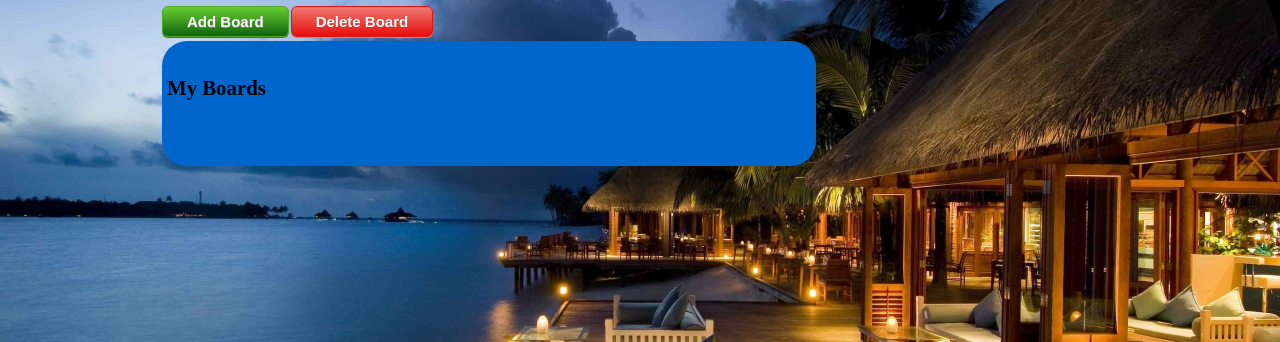
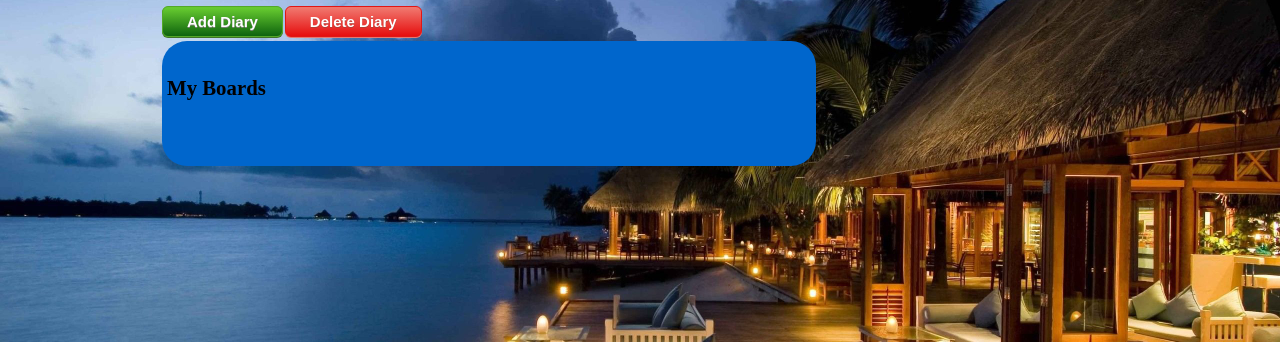
Before and after one commit to AmanMahato/goNYU, a PHP site: page /goNYU/views/my_boards.php in a window 1280 px wide. Shown: the part 170-512 px from the top of the page. Run offline with PHP 8.4, Linux system fonts and the light colour scheme; the visitor is signed in with stand-in values (Sample User, id 1); data comes from the database, SQL or seed files in the repository; data that the repository does not hold is empty.

Commit message:
Version 1.3

```diff
--- a/js/custom.js
+++ b/js/custom.js
@@ -32,7 +32,7 @@ function makepin (pin,user_id){
 		pintext += "<div><button class='unpin' style='text-align:right;' id='"+pin.pin_id+"unpin' value=''/></div>";
 	}
 	pintext += "</td></tr>";
-	pintext += "	<tr><td  colspan='4' style='text-align:center;'><a><img id='"+pin.pin_id+"pin_pic' src='/impressions/images/"+pin.fpath+"' /></a></td></tr>";
+	pintext += "	<tr><td  colspan='4' style='text-align:center;'><a><img id='"+pin.pin_id+"pin_pic' src='/goNYU/images/"+pin.fpath+"' /></a></td></tr>";
 	pintext += "	<tr><td style='width:25%'><b>Description: </b></td>";
 	pintext += "	<td style='text-align:left;'><p id='"+pin.pin_id+"pin_desc'>"+pin.description+"</p></td></tr>";
 	pintext += "	<tr><td><b>Tags: </b></td>";
@@ -83,7 +83,7 @@ function loadPins($pins,post_vars,user_id){
 			}
 		$(".show-pin").click(function(){
 
-			$("#temp").html("<form id='view_pin' action='/impressions/views/view_pin.php' method='post' hidden> \
+			$("#temp").html("<form id='view_pin' action='/goNYU/views/view_pin.php' method='post' hidden> \
 								<input type='text' name='pin_id'> \
 							</form>");
 			$("#view_pin").find("input").val($(this).attr("id"));
@@ -177,7 +177,7 @@ $.post("../php/show_pins.php", {
 	}, function(data) {
 			var pin = jQuery.parseJSON(data[0]);
 			$("#pin_title").html(pin.title);
-			$("#pin_pic").attr("src","/impressions/images/"+pin.fpath);
+			$("#pin_pic").attr("src","/goNYU/images/"+pin.fpath);
 
 
 			$("#pin_desc").html(pin.description);
@@ -234,7 +234,6 @@ function loadComments($comment_list){
 				// refresh comments
 	$.post("../php/show_comments.php", {view_mode:"pin", pin_id:pin_id}
 		, function(data) {
-
 		$comment_list.html("");
 		for (var i = 0; i < data.length; i++) {
 			var comment = jQuery.parseJSON(data[i]);
@@ -259,9 +258,6 @@ function loadStreams ($streams,$streams_desc,$delete_stream) {
 			$delete_stream.append("<option value='"+stream.stream_id+"'>"+stream.name+"</option>");
 		}
 		$(".stream").zinoTooltip({follow: true});
-/*			$(".stream").mouseover(function() {
-			$("#show_desc").html($("#"+$(this).attr("id")+"_desc").html());
-		});*/
 		$(".stream").mouseout(function() {
 			$("#show_desc").html("");
 		});
--- a/views/my_boards.php
+++ b/views/my_boards.php
@@ -115,24 +115,23 @@ $("#menu_pins").click(function(){
 	</h1>
 </header>
 <form class="toggle_menu" id="toggle_pins">
-	<a href="/goNYU/views/my_pins.php" class="addbutton menu_button" id="menu_my_pins">My Pins</a>
-	<a href="/goNYU/views/all_pins.php" class="addbutton menu_button" id="menu_search_pins">Search Pins</a>
+	<a href="/goNYU/views/my_pins.php" class="addbutton menu_button" id="menu_my_pins">My Photos</a>
+	<a href="/goNYU/views/all_pins.php" class="addbutton menu_button" id="menu_search_pins">Search Photos</a>
 </form>
 <form class="toggle_menu" id="toggle_boards">
-	<a href="/goNYU/views/my_boards.php" class="addbutton menu_button" id="menu_my_boards">My Boards</a>
-	<a href="/goNYU/views/all_boards.php" class="addbutton menu_button" id="menu_search_boards">Search Boards</a>
-</form>			<!-- <div style="text-align:left;"> -->
+	<a href="/goNYU/views/my_boards.php" class="addbutton menu_button" id="menu_my_boards">My Diary</a>
+	<a href="/goNYU/views/all_boards.php" class="addbutton menu_button" id="menu_search_boards">Search Diary</a>
+</form>
 		<table stlyle="width=100%">
 			<tr>
-				<td><button class="toggle_add togglebar addbutton" style="text-align:left;">Add Board</button></td>
-				<td><button class="toggle_delete togglebar removebutton" style="text-align:left;">Delete Board</button></td>
+				<td><button class="toggle_add togglebar addbutton" style="text-align:left;">Add Diary</button></td>
+				<td><button class="toggle_delete togglebar removebutton" style="text-align:left;">Delete Diary</button></td>
 			</tr>
 		</table>
-
 			<form id="add_board" class="toggleform">
 				<table border=1>
 					<tr>
-						<td><label>Board Name</label></td><td><input type="text" name="name"/></td>
+						<td><label>Diary Name</label></td><td><input type="text" name="name"/></td>
 					</tr>
 					<tr>
 						<td style="vertical-align:middle;"><label>Description</label></td><td><textarea name="description"></textarea></td>
@@ -156,7 +155,7 @@ $("#menu_pins").click(function(){
 			<form id="delete_board" class="toggleform">
 				<table border=1>
 					<tr>
-						<td><label>Board Name</label></td><td><select name="board_name" id="delete_board_name"/></td>
+						<td><label>Diary Name</label></td><td><select name="board_name" id="delete_board_name"/></td>
 					</tr>
 					<tr>
 						<td style="vertical-align:middle;"><label>Description</label></td><td><textarea name="description" disabled></textarea></td>
--- a/views/user_profile.php
+++ b/views/user_profile.php
@@ -224,7 +224,7 @@ C;
 echo $C;
 echo $B;
 	{
-	echo '<br/><h2>Here are your notifications:</h2>';
+	echo '<br/><h2 style="color:green;">Here are your notifications:</h2>';
 	echo '<hr>';
 	$result = friend_requests($_SESSION['uname'], $errmsg);
 	if($result == FALSE)
--- a/views/view_pin.php
+++ b/views/view_pin.php
@@ -110,7 +110,7 @@ $user_id = isset($_SESSION['uname'])?$_SESSION['uname']:"";
 				<a href="/goNYU/views/user_profile.php" class="addbutton menu_button" id="menu_user">Profile</a>
 				<a href="/goNYU/views/my_friends.php" class="addbutton menu_button" id="menu_user">Friends</a>
 				<a href="/goNYU/views/search.php" class="addbutton menu_button" id="menu_user">Search</a>
-<a href="/goNYU/php/logout.php" class="addbutton menu_button" id="menu_user">Logout</a></td>
+				<a href="/goNYU/php/logout.php" class="addbutton menu_button" id="menu_user">Logout</a></td>
 			</table>
 		</a>
 	</h1>
```
Also changed, not shown: php/edit_profile.php (+6 -6 lines), php/update_user.php (+0 -8 lines).
